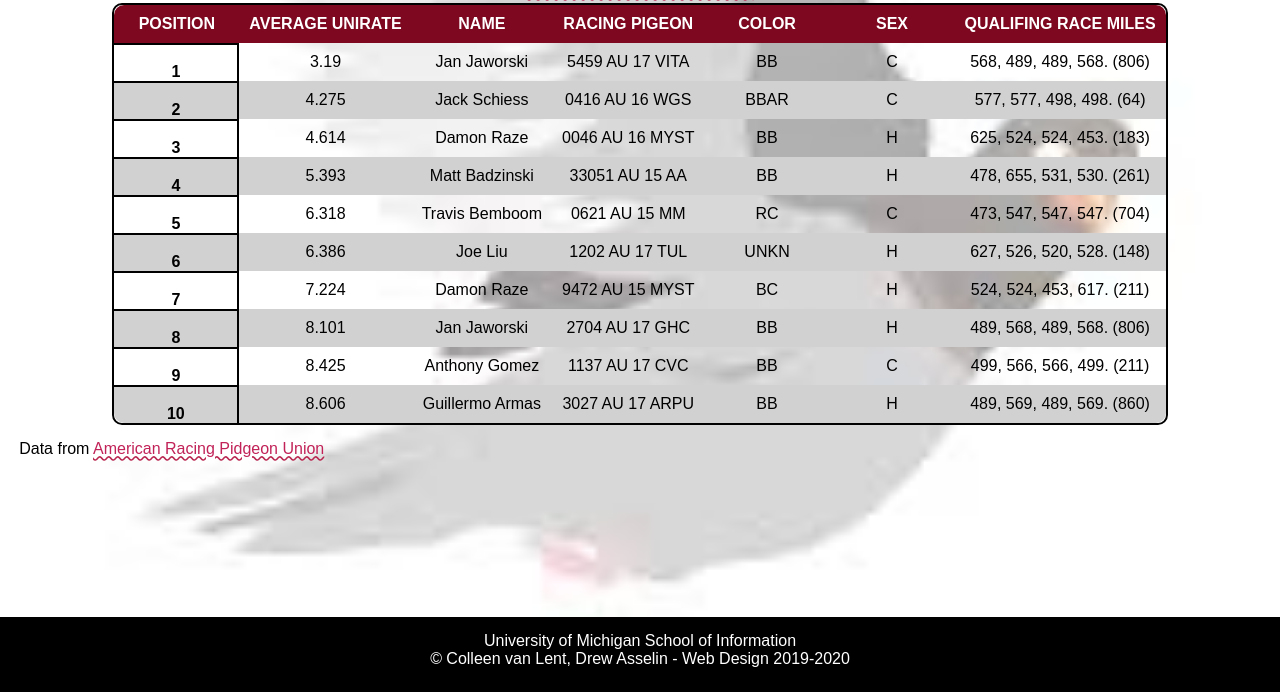
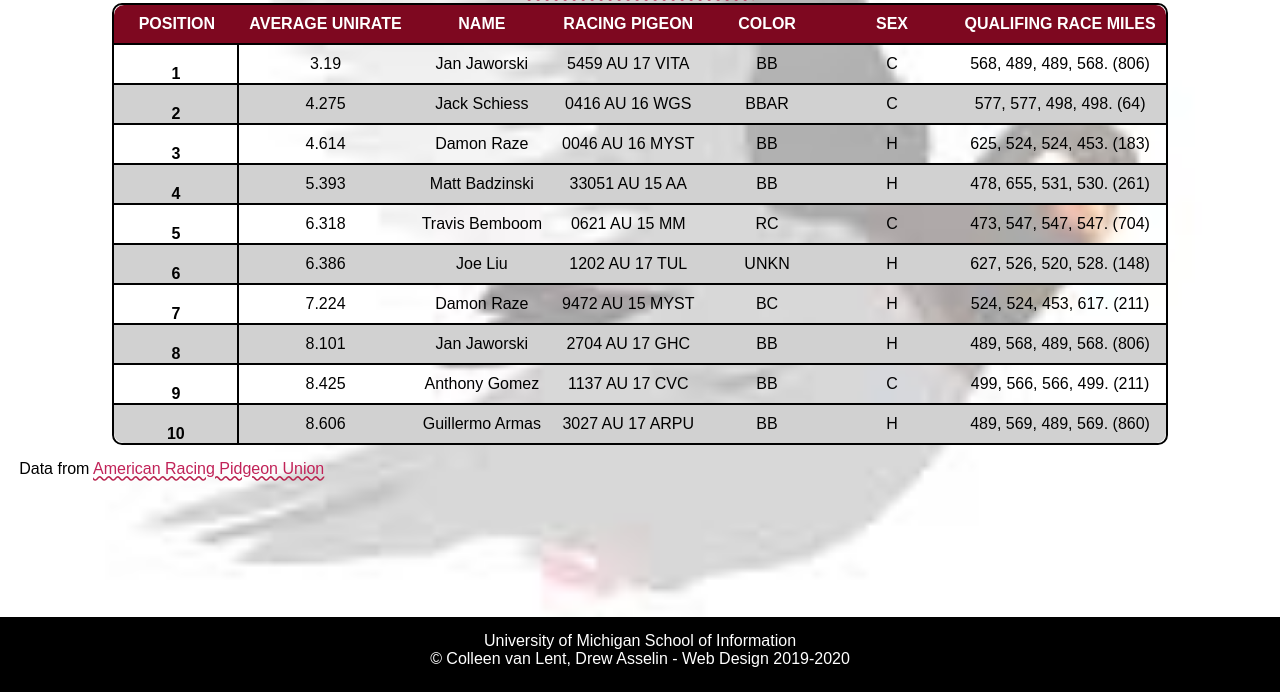
Before and after one commit to 0alaashahin/homework4-2021, a plain HTML site: page index.html in a window 1280 px wide. Shown: the part 108-800 px from the top of the page. Drawn offline with Linux system fonts and the light colour scheme; a web font is replaced by a local one.

Commit message:
Add files via upload

```diff
--- a/css/style.css
+++ b/css/style.css
@@ -70,7 +70,7 @@ a{
 /*Req 6a*/
 td{
   text-align:center;
-  border-top: 2px black;
+  border-top: 2px solid black;
   padding: 10px;
 }
 
```
